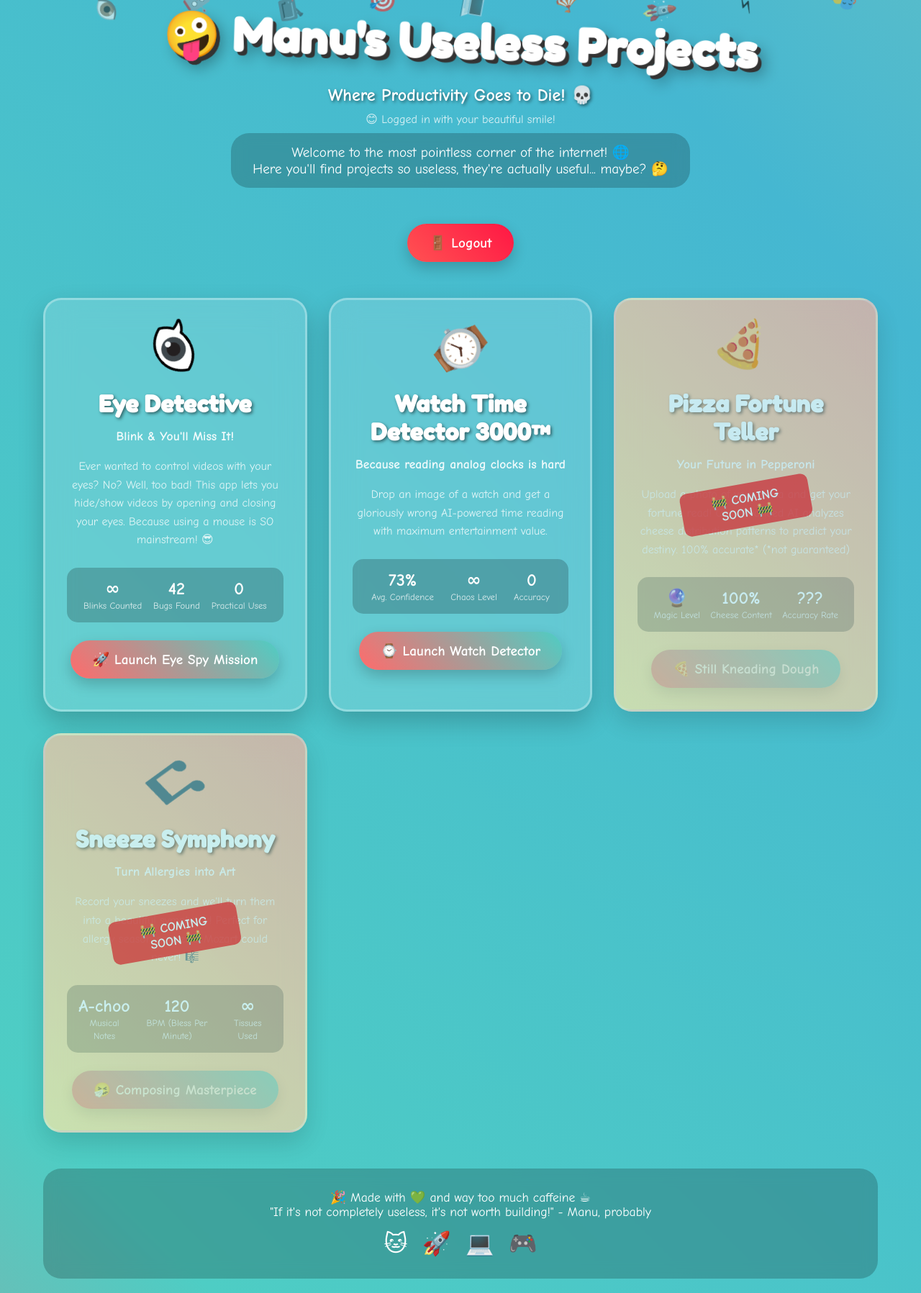
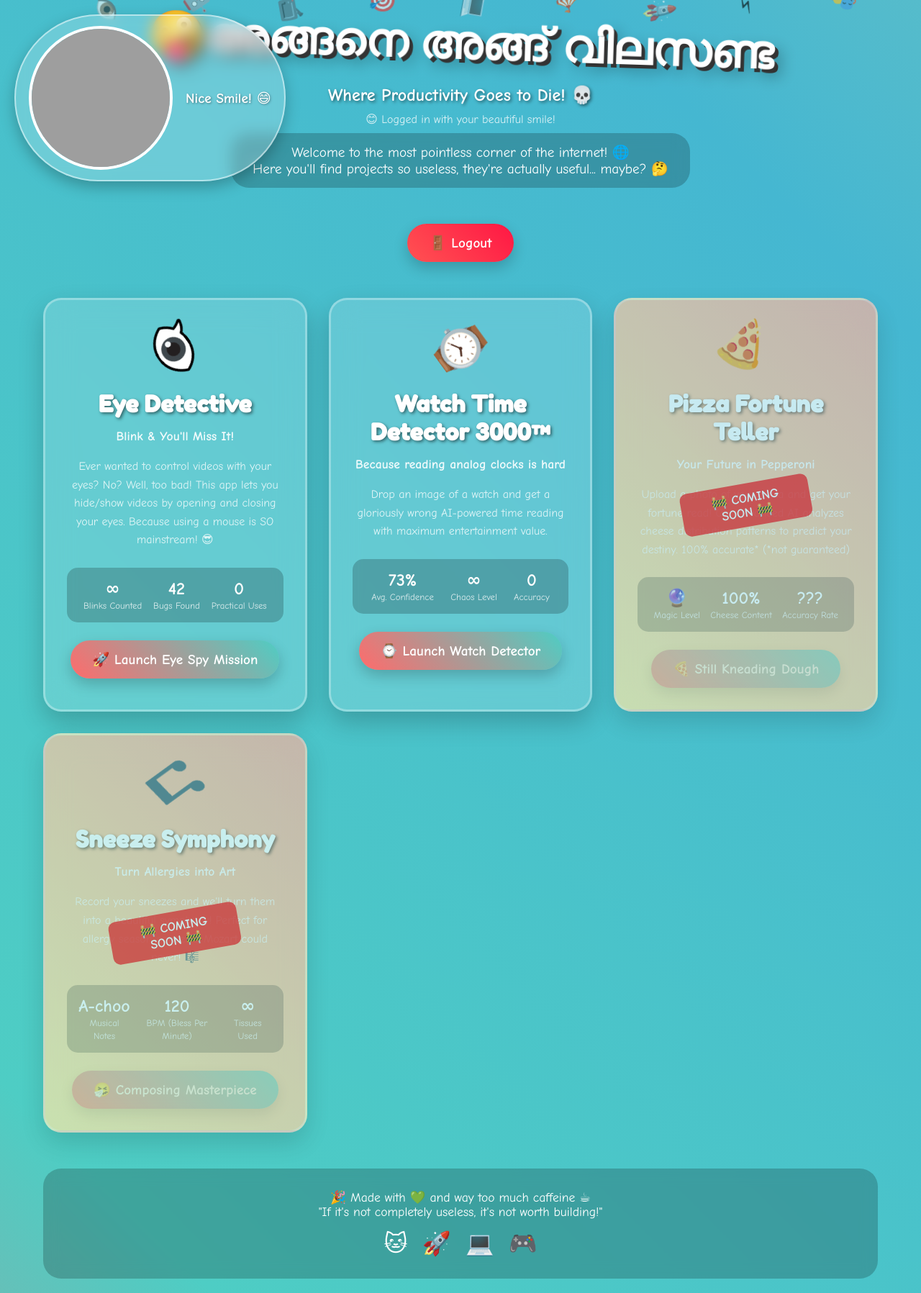
Before and after one commit to manukrishna804/useless_project_temp, a Flask app: page /home in a window 1280 px wide. Shown: the whole page at 72% size. Run offline with Flask 3, Linux system fonts and the light colour scheme; the visitor is signed in with stand-in values (Sample User, id 1); grey boxes are pictures that could not be loaded.

Commit message:
added click

```diff
--- a/app.py
+++ b/app.py
@@ -327,7 +327,12 @@ def home():
     """Home page with project showcase - requires login"""
     if not session.get('logged_in'):
         return redirect(url_for('login'))
-    return render_template('home.html')
+    smile_filename = session.get('smile_image')
+    smile_image_url = (
+        url_for('uploaded_file', filename=smile_filename)
+        if smile_filename else None
+    )
+    return render_template('home.html', smile_image_url=smile_image_url)
 
 @app.route('/eye-detection')
 def eye_detection_app():
@@ -415,6 +420,11 @@ def reset_stats():
     eye_detector.reset_stats()
     return jsonify({'status': 'success', 'message': 'Statistics reset'})
 
+@app.route('/uploads/<path:filename>')
+def uploaded_file(filename):
+    """Serve files from the uploads directory"""
+    return send_from_directory(app.config['UPLOAD_FOLDER'], filename)
+
 @app.route('/smile_check', methods=['POST'])
 def smile_check():
     """Check for smile using webcam"""
@@ -437,6 +447,7 @@ def smile_check():
         start_time = time.time()
         max_duration = 10  # seconds
 
+        saved_frame = None
         while smile_detector.is_detecting and (time.time() - start_time) < max_duration:
             ret, frame = cap.read()
             if not ret:
@@ -455,6 +466,7 @@ def smile_check():
 
             # Check if enough smiles detected
             if smile_detector.is_happy():
+                saved_frame = frame.copy()
                 smile_detector.is_detecting = False
                 break
 
@@ -468,6 +480,15 @@ def smile_check():
 
         # Check result
         if smile_detector.is_happy():
+            # Save smiling image
+            filename = f"smile_{int(time.time())}.jpg"
+            save_path = os.path.join(app.config['UPLOAD_FOLDER'], filename)
+            try:
+                if saved_frame is not None:
+                    cv2.imwrite(save_path, saved_frame)
+                    session['smile_image'] = filename
+            except Exception as e:
+                print(f"Error saving smile image: {e}")
             session['logged_in'] = True
             return jsonify({'success': True, 'message': 'Smile detected! Welcome!'})
         else:
--- a/templates/home.html
+++ b/templates/home.html
@@ -3,7 +3,8 @@
 <head>
     <meta charset="UTF-8">
     <meta name="viewport" content="width=device-width, initial-scale=1.0">
-    <title>🤪 Manu's Useless Project Collection</title>
+    <title>🤪 അങ്ങനെ അങ്ങ് വിലസണ്ട
+    </title>
     <style>
         @import url('https://fonts.googleapis.com/css2?family=Comic+Neue:wght@300;400;700&family=Fredoka+One&display=swap');
 
@@ -315,6 +316,14 @@
     </style>
 </head>
 <body>
+    {% if smile_image_url %}
+    <div style="position: fixed; top: 20px; left: 20px; z-index: 2000;">
+        <div style="display: flex; align-items: center; gap: 18px; background: rgba(255,255,255,0.2); backdrop-filter: blur(10px); padding: 14px 18px; border-radius: 999px; border: 2px solid rgba(255,255,255,0.5); box-shadow: 0 8px 20px rgba(0,0,0,0.25);">
+            <img src="{{ smile_image_url }}" alt="Your smile" style="width: 200px; height: 200px; object-fit: cover; border-radius: 50%; border: 4px solid #fff;">
+            <div style="color: #fff; font-weight: 800; font-size: 1.2rem; text-shadow: 1px 1px 3px rgba(0,0,0,0.4);">Nice Smile! 😄</div>
+        </div>
+    </div>
+    {% endif %}
     <div class="floating-emojis">
         <div class="emoji" style="left: 10%; animation-delay: -0.5s;">👁️</div>
         <div class="emoji" style="left: 20%; animation-delay: -1.5s;">🤖</div>
@@ -329,7 +338,8 @@
 
     <div class="container">
         <div class="header">
-            <h1 class="title">🤪 Manu's Useless Projects</h1>
+            <h1 class="title">🤪അങ്ങനെ അങ്ങ് വിലസണ്ട
+            </h1>
             <p class="subtitle">Where Productivity Goes to Die! 💀</p>
             <p style="color: #fff; font-size: 1rem; margin-bottom: 10px; opacity: 0.8;">
                 😊 Logged in with your beautiful smile!
@@ -458,7 +468,7 @@
         <div class="footer">
             <p class="footer-text">
                 🎉 Made with 💚 and way too much caffeine ☕<br>
-                "If it's not completely useless, it's not worth building!" - Manu, probably
+                "If it's not completely useless, it's not worth building!"
             </p>
             <div class="social-links">
                 <a href="#" class="social-link">🐱</a>
```
Also changed, not shown: uploads/smile_1754732028.jpg (added), uploads/smile_1754732131.jpg (added), uploads/smile_1754732264.jpg (added), uploads/smile_1754732584.jpg (added).
